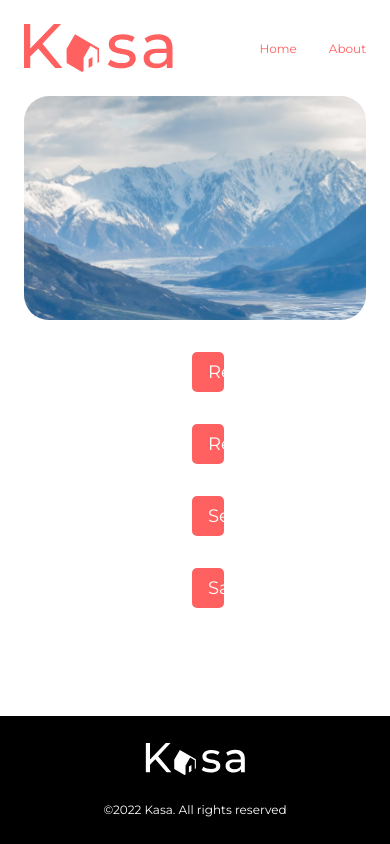
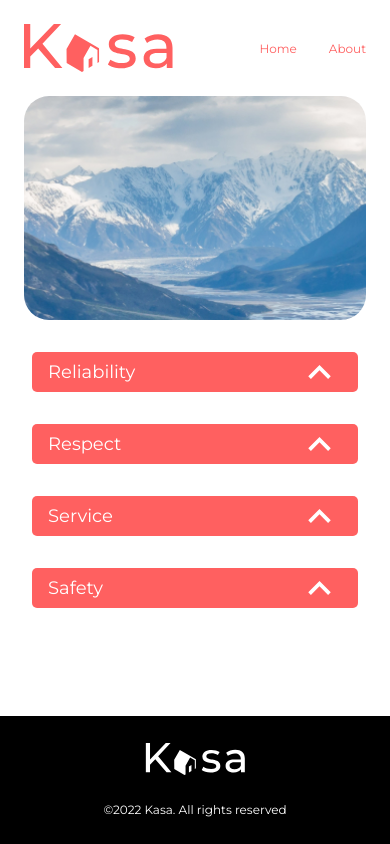
Before and after one commit to mancjames/kasa, a React (Create React App) app: page /about in a window 390 px wide. Built offline with nearby package versions, Linux system fonts and the light colour scheme.

Commit message:
added responsiveness on about page

```diff
--- a/src/styles/About.css
+++ b/src/styles/About.css
@@ -13,3 +13,41 @@
     align-items: center;
     margin: 2rem 12rem;
 }
+
+
+@media only screen and (max-width: 912px){
+  .about__hero{
+    height: 12rem;
+  }
+
+  .about__accordion-section {
+    margin: 2rem 8rem;
+  }
+}
+
+@media only screen and (max-width: 768px){
+  .about__hero{
+    height: 10rem;
+  }
+
+  .about__accordion-section {
+    margin: 2rem 8rem;
+  }
+}
+
+@media only screen and (max-width: 720px){
+  .about__hero{
+    height: 14rem;
+  }
+
+  .about__accordion-section {
+    margin: 2rem;
+  }
+}
+
+@media only screen and (max-width: 280px){
+    .about__hero {
+      height: 12rem;
+    }
+
+}
```
